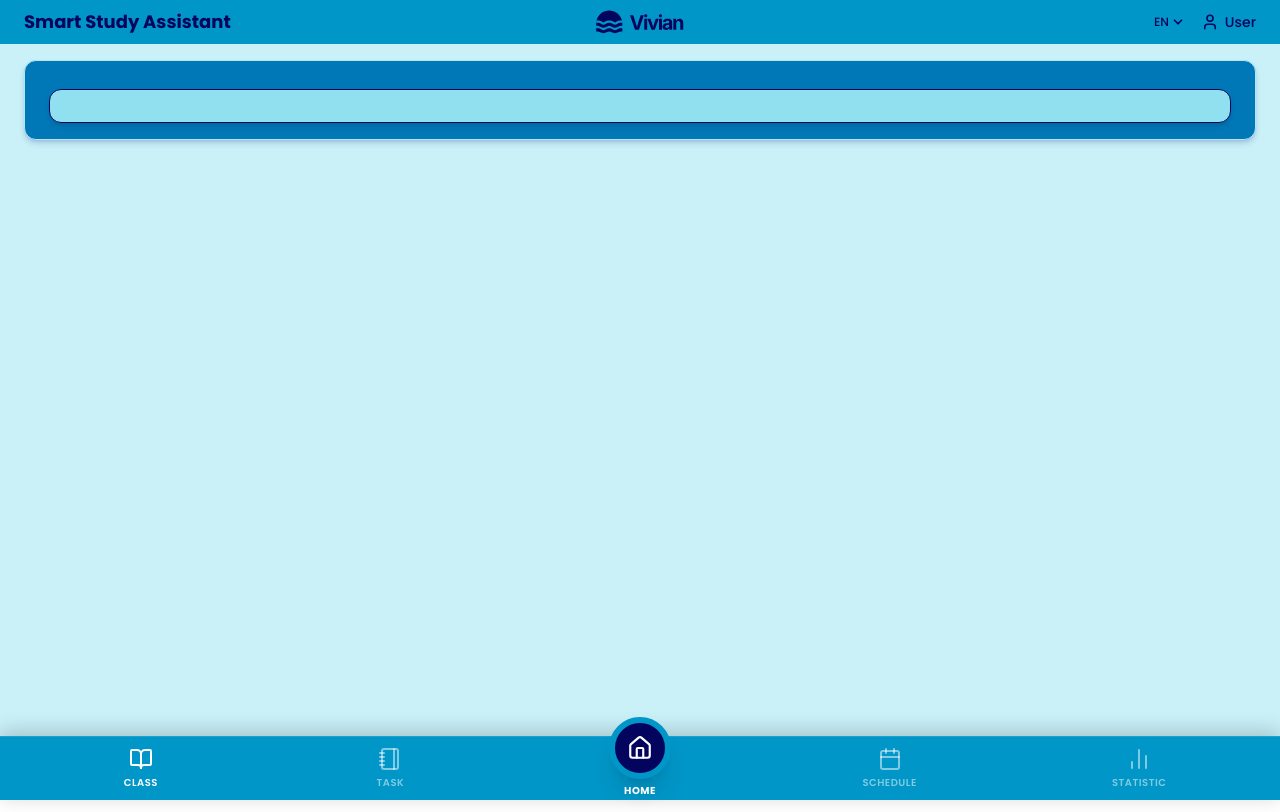
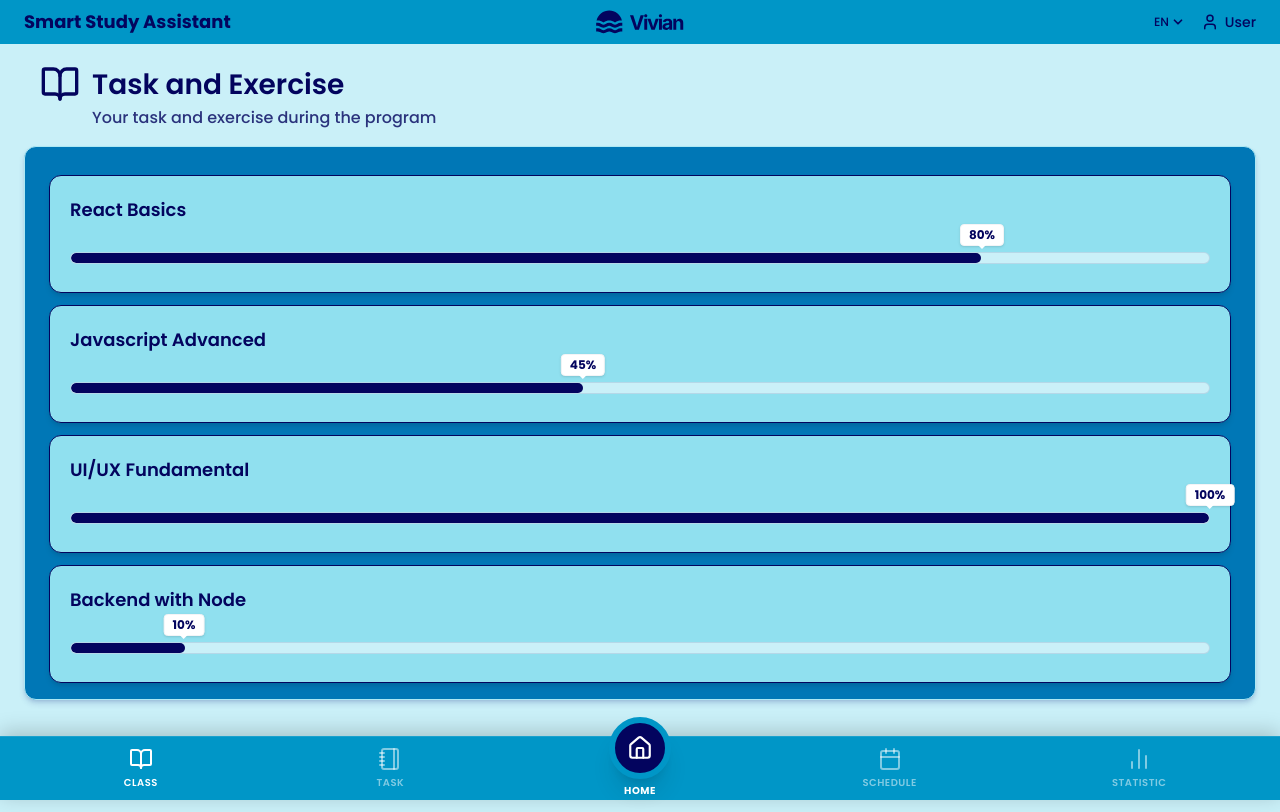
Before and after one commit to yobby15/smart-study-dashboard, a React (Vite) app in the folder front-end/: page /class in a window 1280 px wide. Built offline with nearby package versions, Linux system fonts and the light colour scheme.

Commit message:
add class-page/ClassCard.jsx

```diff
--- /dev/null
+++ b/front-end/src/components/class-page/ClassCard.jsx
@@ -0,0 +1,30 @@
+import React from 'react';
+
+const ClassCard = ({ title, percentage }) => {
+
+  return (
+    <div className="flex flex-col p-1">
+      <h3 className="text-[#03045E] font-semibold text-lg">
+        {title}
+      </h3>
+
+      <div className="relative mt-7 mb-2">
+        <div
+          className="absolute -top-7 -translate-x-1/2 bg-white text-[#03045E] text-xs font-bold px-2 py-0.5 rounded shadow-sm border border-gray-100 after:content-[''] after:absolute after:top-full after:left-1/2 after:-ml-1 after:border-4 after:border-transparent after:border-t-white"
+          style={{ left: `${percentage}%` }}
+        >
+          {percentage}%
+        </div>
+
+        <div className="w-full h-3 bg-[#CAF0F8] rounded-full overflow-hidden border border-[#03045E]/10">
+          <div
+            className="h-full bg-[#03045E] rounded-full"
+            style={{ width: `${percentage}%` }}
+          />
+        </div>
+      </div>
+    </div>
+  );
+};
+
+export default ClassCard;
--- a/front-end/src/components/global/Title.jsx
+++ b/front-end/src/components/global/Title.jsx
@@ -6,7 +6,7 @@ const Title = ({ Title, SubTitle, Icon }) => {
       {Icon && <Icon className="size-10 text-[#03045E] shrink-0" />}
 
       <div>
-        <h1 className="text-[28px] text-[#03045E] font-semibold leading-tight">
+        <h1 className="text-[28px] text-[#03045E] font-semibold">
           {Title}
         </h1>
         <p className="text-[#03045E] font-medium opacity-80">
--- a/front-end/src/components/schedule-page/CalendarGrid.jsx
+++ b/front-end/src/components/schedule-page/CalendarGrid.jsx
@@ -38,7 +38,7 @@ const CalendarGrid = ({ year, month, firstDay, daysInMonth, prevDaysMax }) => {
   }
 
   return (
-    <>
+    <div>
       <div className="grid grid-cols-7 border-l border-t border-[#03045E]">
         {boxes}
       </div>
@@ -50,7 +50,7 @@ const CalendarGrid = ({ year, month, firstDay, daysInMonth, prevDaysMax }) => {
         year={year}
         month={month}
       />
-    </>
+    </div>
   );
 };
 
--- a/front-end/src/components/task-page/TaskCardContent.jsx
+++ b/front-end/src/components/task-page/TaskCardContent.jsx
@@ -9,7 +9,7 @@ const statusColors = {
 const TaskCardContent = ({ title, status }) => {
   return (
     <div className="flex justify-between items-center w-full px-1">
-      <h3 className="text-[#03045E] font-semibold text-sm md:text-base tracking-tight">
+      <h3 className="text-[#03045E] font-semibold text-base">
         {title}
       </h3>
 
--- a/front-end/src/pages/ClassPage.jsx
+++ b/front-end/src/pages/ClassPage.jsx
@@ -3,13 +3,35 @@ import NavigationUp from "../components/global/NavigationUp";
 import NavigationDown from "../components/global/NavigationDown";
 import SectionContainer from "../components/global/SectionContainer";
 import ContentCard from "../components/global/ContentCard";
+import Title from '../components/global/Title';
+import { BookOpen } from 'lucide-react';
+import ClassCard from '../components/class-page/ClassCard';
 
 const ClassPage = () => {
+  const classList = [
+    { id: 1, title: "React Basics", percentage: 80 },
+    { id: 2, title: "Javascript Advanced", percentage: 45 },
+    { id: 3, title: "UI/UX Fundamental", percentage: 100 },
+    { id: 4, title: "Backend with Node", percentage: 10 },
+  ];
+
   return (
     <div className="w-full min-h-screen flex flex-col bg-[#CAF0F8] pb-24">
       <NavigationUp />
+      <Title
+        Title={"Task and Exercise"}
+        SubTitle={"Your task and exercise during the program"}
+        Icon={BookOpen}
+      />
       <SectionContainer>
-        <ContentCard></ContentCard>
+        {classList.map((item) => (
+          <ContentCard key={item.id}>
+            <ClassCard
+              title={item.title}
+              percentage={item.percentage}
+            />
+          </ContentCard>
+        ))}
       </SectionContainer>
       <NavigationDown />
     </div>
--- a/front-end/src/pages/TaskPage.jsx
+++ b/front-end/src/pages/TaskPage.jsx
@@ -9,6 +9,12 @@ import { Notebook } from 'lucide-react';
 import TaskCardContent from "../components/task-page/TaskCardContent";
 
 const TaskPage = () => {
+  const taskList = [
+    { id: 1, title: "Submission 1 Starting Basic AI", status: "In Progress" },
+    { id: 2, title: "Quiz 1: Logic Gate", status: "Completed" },
+    { id: 3, title: "Final Project", status: "Overdue" },
+  ];
+
   return (
     <div className="w-full min-h-screen flex flex-col bg-[#CAF0F8] pb-24">
       <NavigationUp/>
@@ -19,17 +25,14 @@ const TaskPage = () => {
       />
       <ActivityTabs/>
       <SectionContainer>
-        <ContentCard>
-          <TaskCardContent title="Submission 1 Starting Basic AI" status="In Progress" />
-        </ContentCard>
-
-        <ContentCard>
-          <TaskCardContent title="Quiz 1: Logic Gate" status="Completed" />
-        </ContentCard>
-
-        <ContentCard>
-          <TaskCardContent title="Final Project" status="Overdue" />
-        </ContentCard>
+        {taskList.map((item) => (
+          <ContentCard key={item.id}>
+            <TaskCardContent
+              title={item.title}
+              status={item.status}
+            />
+          </ContentCard>
+        ))}
       </SectionContainer>
       <NavigationDown/>
     </div>
```
